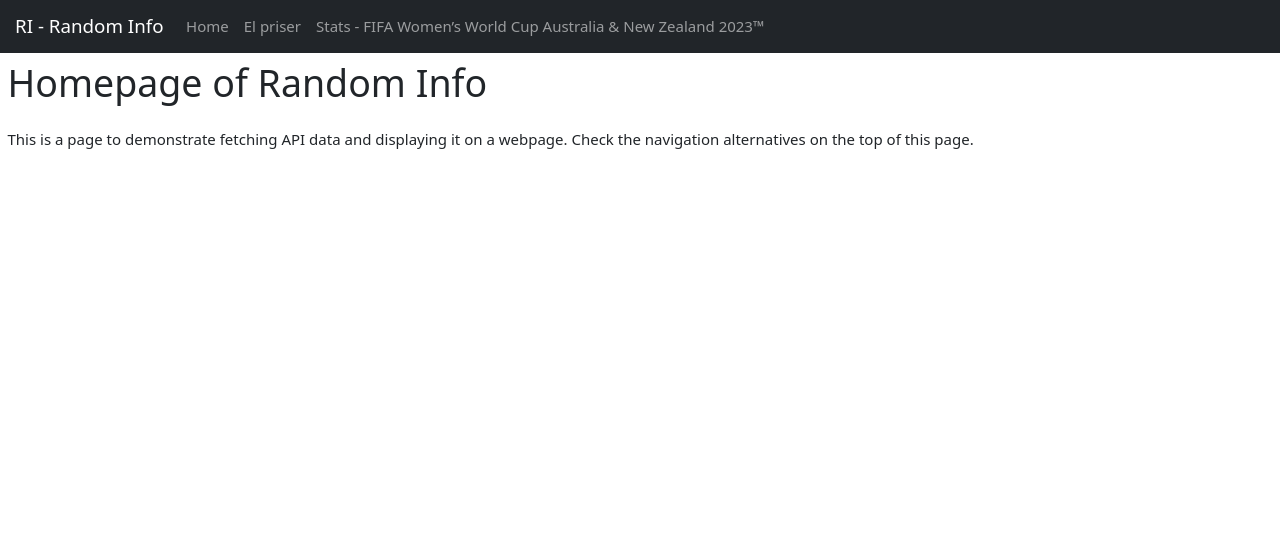
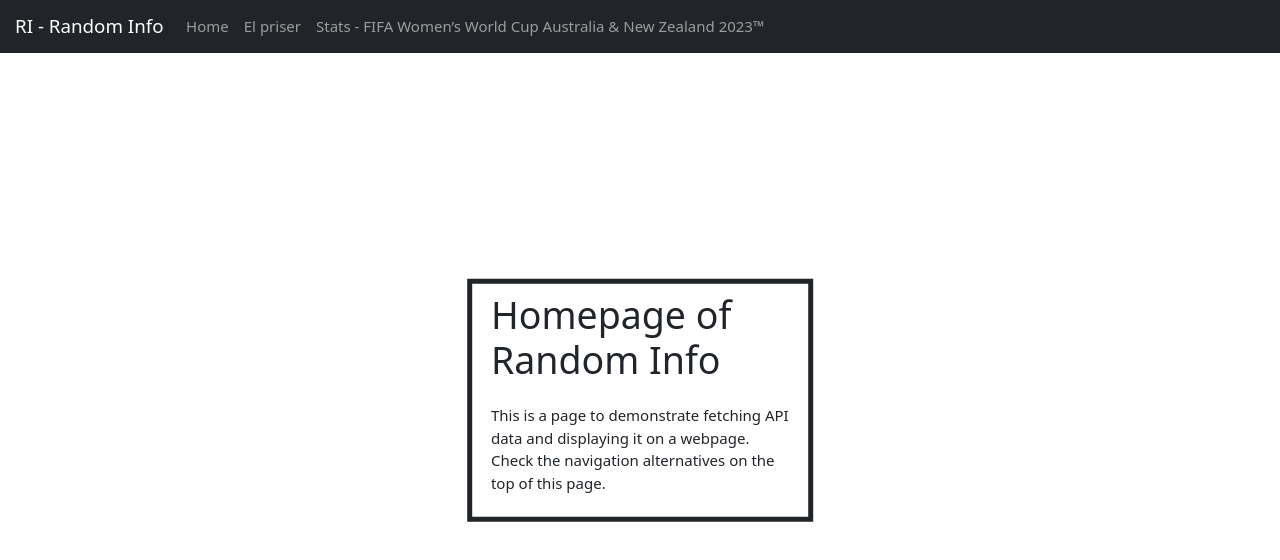
Before and after one commit to aminsys/API-consumption, a plain HTML site: page Index.html in a window 1280 px wide. Drawn offline with nearby package versions, Linux system fonts and the light colour scheme.

Commit message:
Centered content of index.html

```diff
--- a/Index.html
+++ b/Index.html
@@ -22,7 +22,8 @@
 
   <nav class="navbar navbar-expand-lg navbar-dark bg-dark px-3">
     <a class="navbar-brand" href="Index.html">RI - Random Info</a>
-    <button class="navbar-toggler" type="button" data-bs-toggle="collapse" data-bs-target="#navbarText" aria-controls="navbarText" aria-expanded="false" aria-label="Toggle navigation">
+    <button class="navbar-toggler" type="button" data-bs-toggle="collapse" data-bs-target="#navbarText"
+      aria-controls="navbarText" aria-expanded="false" aria-label="Toggle navigation">
       <span class="navbar-toggler-icon"></span>
     </button>
     <div class="collapse navbar-collapse" id="navbarText">
@@ -34,14 +35,20 @@
           <a class="nav-link" href="El-Prices.html">El priser</a>
         </li>
         <li class="nav-item">
-          <a class="nav-link" href="Statistics-WWC.html">Stats - FIFA Women’s World Cup Australia & New Zealand 2023™</a>
+          <a class="nav-link" href="Statistics-WWC.html">Stats - FIFA Women’s World Cup Australia & New Zealand
+            2023™</a>
         </li>
       </ul>
     </div>
   </nav>
 
-  <h1 class="header p-2">Homepage of Random Info</h1>
-  <p class="text p-2">This is a page to demonstrate fetching API data and displaying it on a webpage. Check the navigation alternatives on the top of this page.</p>
+  <div class="container">
+    <h1 class="header p-2">Homepage of Random Info</h1>
+    <p class="text p-2">This is a page to demonstrate fetching API data and displaying it on a webpage.
+      <br>
+      Check the navigation alternatives on the top of this page.
+    </p>
+  </div>
 
 
   <script src="https://cdn.jsdelivr.net/npm/bootstrap@5.3.1/dist/js/bootstrap.bundle.min.js"
--- a/style.css
+++ b/style.css
@@ -13,3 +13,12 @@ html, body {
     font-size: 2.625rem;
     line-height: 1;
 }
+
+.container {
+    border: 5px solid;
+    position: absolute;
+    top: 50%;
+    left: 50%;
+    transform: translate(-50%, -50%);
+    max-width: 27% !important;
+}
```
Also changed, not shown: Statistics-WWC.html (+2 -2 lines).
